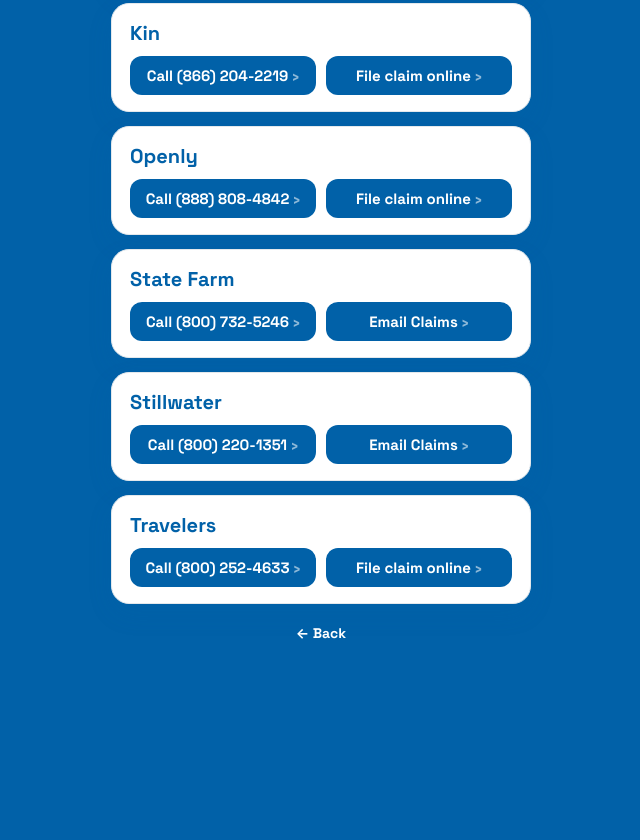
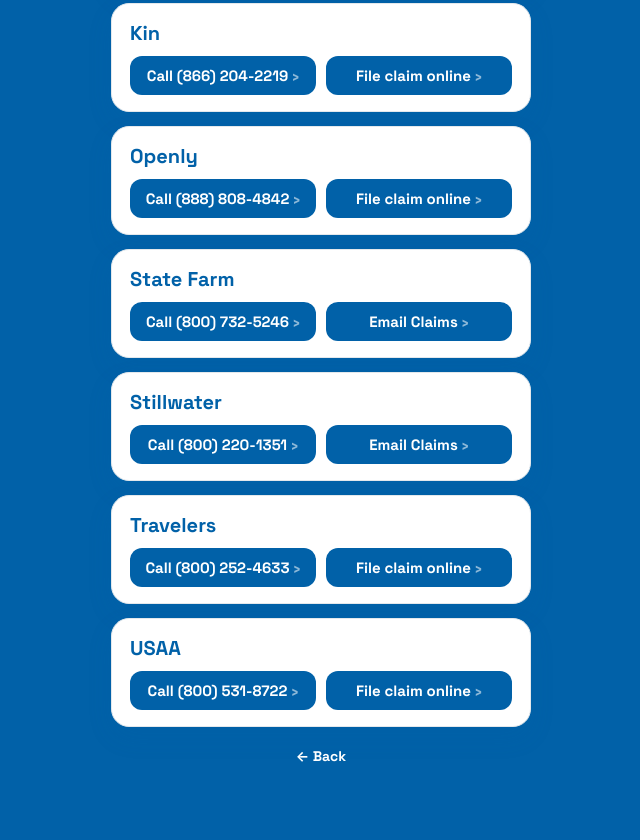
Before and after one commit to HeirloomRoofing/HeirloomRoofing.github.io, a plain HTML site: page start/contacts/insurance/index.html in a window 1280 px wide. Shown: the part 713-1553 px from the top of the page, without its empty margins (319-959 px from the left). Before the commit the page ends 1457 px from the top, so only its background shows below. Drawn offline with Linux system fonts and the light colour scheme.

Commit message:
Insurance Contacts: add USAA (800-531-8722) with official online claim filing

```diff
--- a/start/contacts/insurance/index.html
+++ b/start/contacts/insurance/index.html
@@ -104,6 +104,13 @@
     <a class="act" href="https://www.travelers.com/claims/file-claim">File claim online</a>
     </div>
   </div>
+  <div class="carrier">
+    <div class="nm">USAA</div>
+    <div class="acts">
+    <a class="act" href="tel:+18005318722">Call <span style="white-space:nowrap">(800) 531-8722</span></a>
+    <a class="act" href="https://www.usaa.com/support/insurance/claims/">File claim online</a>
+    </div>
+  </div>
   <a class="back" href="/start/contacts/">&larr; Back</a>
 </main>
 </body>
```
